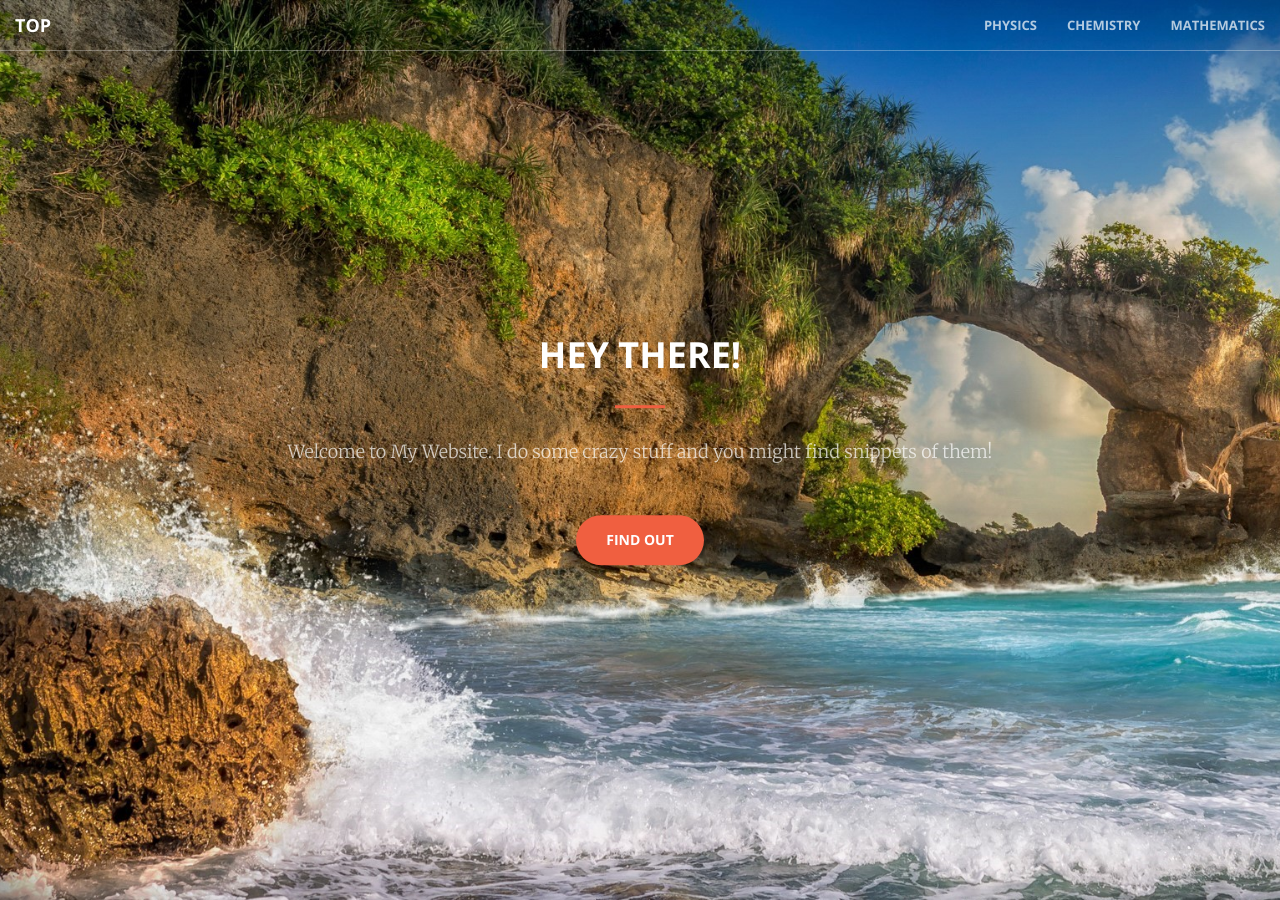
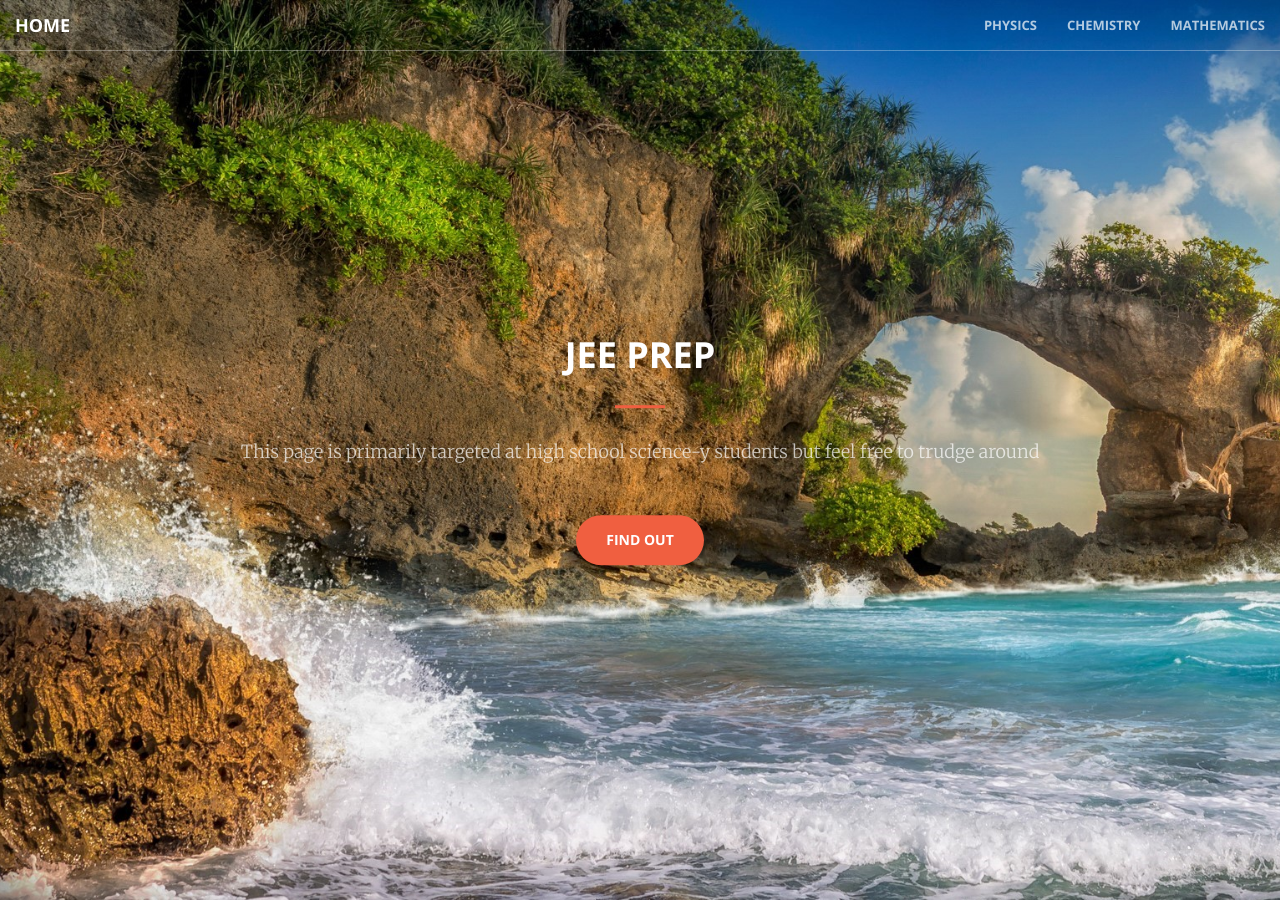
Before and after one commit to aravindbharathi/aravindbharathi.github.io, a Jekyll site: the page jee/index.html, which Jekyll copies as it is, in a window 1280 px wide and 900 px high. Built offline with Jekyll 4.4.1, drawn with Linux system fonts in a browser that asks for light colours.

Commit message:
Update index.html

```diff
--- a/jee/index.html
+++ b/jee/index.html
@@ -38,7 +38,7 @@
                     <span class="icon-bar"></span>
                     <span class="icon-bar"></span>
                 </button>
-                <a class="navbar-brand page-scroll" href="#page-top">Top</a>
+                <a class="navbar-brand page-scroll" href="/index.html">Home</a>
             </div>
 
             <!-- Collect the nav links, forms, and other content for toggling -->
@@ -63,10 +63,10 @@
     <header>
         <div class="header-content">
             <div class="header-content-inner">
-                <h1>Hey There!</h1>
+                <h1>JEE Prep</h1>
                 <hr>
-                <p>Welcome to My Website. I do some crazy stuff and you might find snippets of them!</p>
-                <a href="#about" class="btn btn-primary btn-xl page-scroll">Find Out</a>
+                <p>This page is primarily targeted at high school science-y students but feel free to trudge around</p>
+                <a href="#portfolio" class="btn btn-primary btn-xl page-scroll">Find Out</a>
             </div>
         </div>
     </header>
@@ -76,7 +76,7 @@
             <div class="row no-gutter">
                 <div class="col-lg-4 col-sm-6">
                     <a href="/rec/" class="portfolio-box">
-                        <img src="img/portfolio/1.jpg" class="img-responsive" alt="">
+                        <img src="/img/portfolio/1.jpg" class="img-responsive" alt="">
                         <div class="portfolio-box-caption">
                             <div class="portfolio-box-caption-content">
                                 <div class="project-name">
@@ -91,7 +91,7 @@
                 </div>
                 <div class="col-lg-4 col-sm-6">
                     <a href="https://www.aero.iitb.ac.in/satlab/index.php" target="_blank" class="portfolio-box">
-                        <img src="img/portfolio/2.jpg" class="img-responsive" alt="">
+                        <img src="/img/portfolio/2.jpg" class="img-responsive" alt="">
                         <div class="portfolio-box-caption">
                             <div class="portfolio-box-caption-content">
                                 <div class="project-name">
@@ -106,7 +106,7 @@
                 </div>
                 <div class="col-lg-4 col-sm-6">
                     <a href="#" class="portfolio-box">
-                        <img src="img/portfolio/3.jpg" class="img-responsive" alt="">
+                        <img src="/img/portfolio/3.jpg" class="img-responsive" alt="">
                         <div class="portfolio-box-caption">
                             <div class="portfolio-box-caption-content">
                                 <div class="project-name">
```
